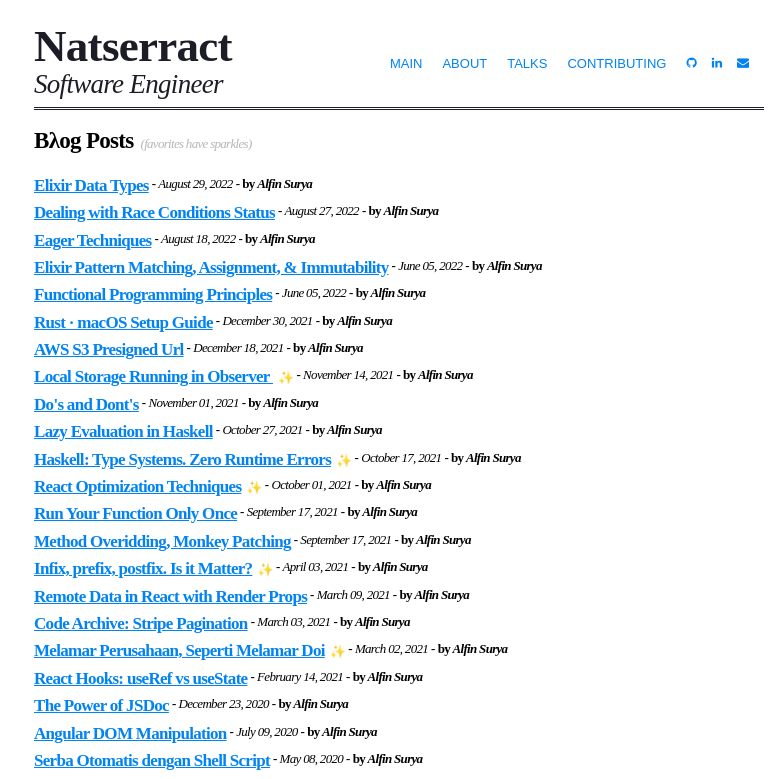
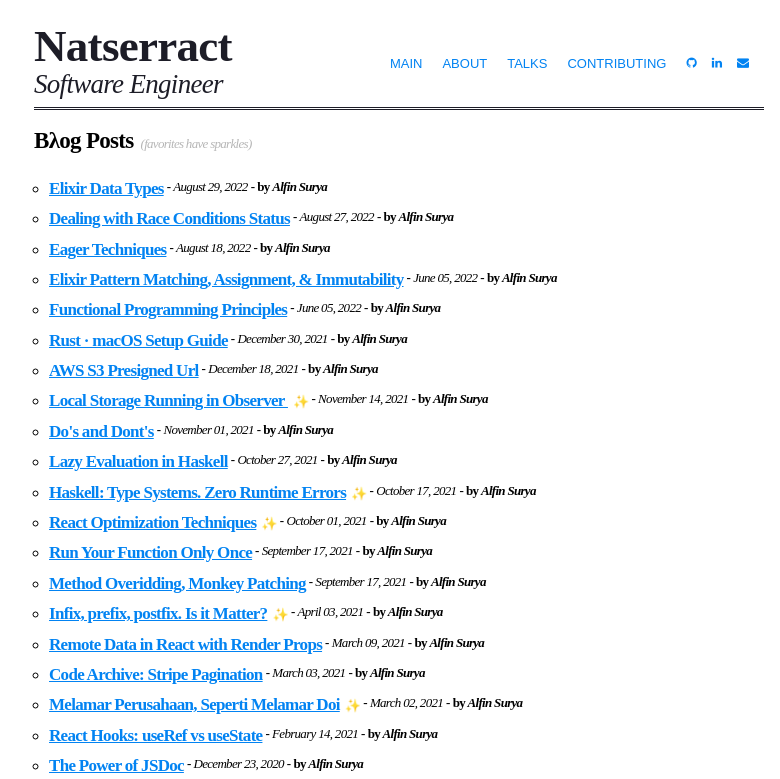
Before and after one commit to Jasmin-neat/next_blog, a Next.js app: page / in a window 1280 px wide. Shown: the top 779 px of the page, without its empty margins (241-1021 px from the left). Built offline with nearby package versions, Linux system fonts and the light colour scheme; a web font is replaced by a local one.

Commit message:
change list style

```diff
--- a/src/components/posts/styles.ts
+++ b/src/components/posts/styles.ts
@@ -3,8 +3,9 @@
 export default (theme: Theme) =>
   createStyles({
     posts: {
-      display: "block",
+      // display: "block",
       marginBottom: "7px",
+      listStyle: "circle",
 
       "& .cursor-loading": {
         cursor: "progress",
@@ -52,7 +53,7 @@
       },
     },
     postListsContainer: {
-      paddingLeft: "0",
+      // paddingLeft: "0",
     },
     favoriteIcon: {
       paddingLeft: 5,
```
